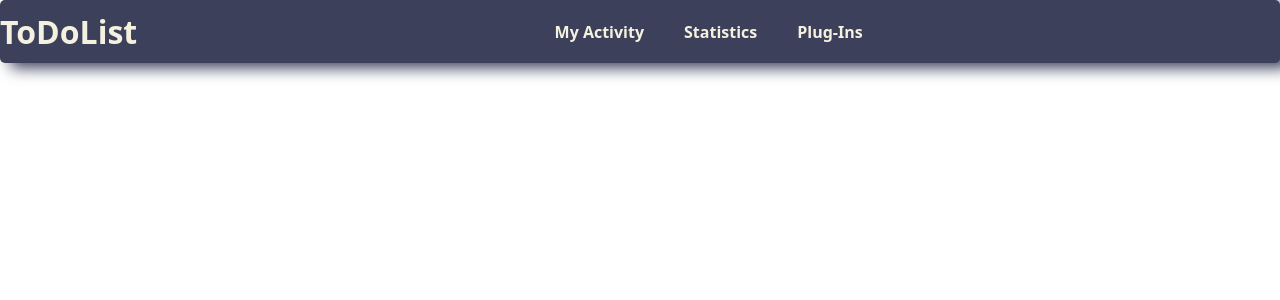
After one commit to erasmoh21/toDoListPy, a Python web app: template templates/dashboard/index.html in a window 1280 px wide. The commit adds this page. Shown: the top 300 px of the page. Run offline with Jinja, Linux system fonts and the light colour scheme; the template is opened without the code that fills it, so the values that code supplies are empty.

Commit message:
the server.py file was improved architecturally speaking, and helpers folder and the new file was dashboard main page were added

```diff
--- /dev/null
+++ b/templates/dashboard/index.html
@@ -0,0 +1,31 @@
+<!DOCTYPE html>
+<html lang="en">
+    <head>
+        <meta charset="UTF-8">
+        <meta name="viewport" content="width=device-width, initial-scale=1.0">
+        <title>Dashboard | ToDo</title>
+        <link rel="stylesheet" href="http://localhost:80/indexStyle.css">
+
+
+    </head>
+    <body>
+        <header>
+            <div class="mainHeaderContainer">
+                <div class="mainTitleHeaderContainer">
+                    <h1>ToDoList</h1>
+                </div>
+                <nav class="mainNavHeaderContainer">
+                    <ul class="ulHeaderContainer">
+                        <li type="none" id="myActivity">My Activity</li>
+                        <li type="none" id="statistics">Statistics</li>
+                        <li type="none" id="plugIns">Plug-Ins</li>
+                    </ul>
+                </nav>
+            </div>
+       </header>
+        <main>
+
+        </main>
+    </body>
+    <script src="./indexCode.js"></script>
+</html>
--- /dev/null
+++ b/templates/dashboard/indexCode.js
@@ -0,0 +1,3 @@
+window.addEventListener("DOMContentLoaded",()=>{
+    let counterTasks = fetch()
+})
--- /dev/null
+++ b/templates/dashboard/indexStyle.css
@@ -0,0 +1,43 @@
+:root {
+    --backgroundLightStandard: #F4F1DE;
+    --colorLightStandard: #3D405B;
+    --fontFamilyStandard: system-ui, -apple-system, BlinkMacSystemFont, 'Segoe UI', Roboto, Oxygen, Ubuntu, Cantarell, 'Open Sans', 'Helvetica Neue', sans-serif;
+}
+
+* {
+    font-family: var(--fontFamilyStandard);
+    margin: 0;
+    padding: 0;
+    box-sizing: border-box;
+}
+
+.mainHeaderContainer {
+    display: flex;
+    align-items: center;
+    color: var(--backgroundLightStandard);
+    background-color: var(--colorLightStandard);
+    border-radius: 5px;
+    padding: 10px 0;
+    box-shadow: 10px 5px 15px var(--colorLightStandard);
+}
+
+.mainNavHeaderContainer {
+    flex: 1;
+    justify-items: center;
+}
+
+.mainNavHeaderContainer .ulHeaderContainer {
+    display: flex;
+    font-weight: bolder;
+    gap: 30px;
+}
+.mainHeaderContainer .ulHeaderContainer li {
+    padding: 5px;
+    border-radius: 5px;
+    transition: all .5s ease;
+}
+.mainHeaderContainer .ulHeaderContainer li:hover  {
+    background-color: var(--backgroundLightStandard);
+    color: var(--colorLightStandard);
+    cursor: pointer ;
+}
--- a/templates/login/login.html
+++ b/templates/login/login.html
@@ -18,14 +18,14 @@
             <figure>
                 <img src="./assets/loginAvatar.svg" alt="Login avatar svg">
             </figure>
-            <form action="" method="post" id="signInForm">
+            <form action="/dashboard" method="post" id="signInForm">
                 <fieldset class="fieldsetSignInForm">
                     <legend>Log-in</legend>
                     <div class="containerInputSignInForm">
                         <label for="inputUsername">Username</label>
-                        <input type="text" id="inputUsername" placeholder="Username or email">
+                        <input type="text" id="inputUsername" placeholder="Username or email" required>
                         <label for="inputPassword">Password</label>
-                        <input type="password" id="inputPassword" placeholder="Password">
+                        <input type="password" id="inputPassword" placeholder="Password" required>
                     </div>
                     <div class="containerBtnSignInForm">
                         <button id="btnLogin" class="btnStyleLogin">Log in</button>
--- a/templates/login/loginStyle.css
+++ b/templates/login/loginStyle.css
@@ -18,7 +18,7 @@
 .containerHeader h1{
     color: #F4F1DE;
     background-color: var(--colorLightStandard);
-    margin-left: 15px;
+    padding-left: 15px;
 }
 
 
@@ -85,4 +85,5 @@ input {
 .containerBtnSignInForm .btnStyleLogin:hover {
     background-color: var(--colorLightStandard);
     color: var(--backgroundLightStandard);
+    cursor: pointer;
 }
```
Also changed, not shown: helpers/handlerRequest.py (added, +45 -0 lines), server.py (+48 -25 lines), templates/generalStyling.css (added).
